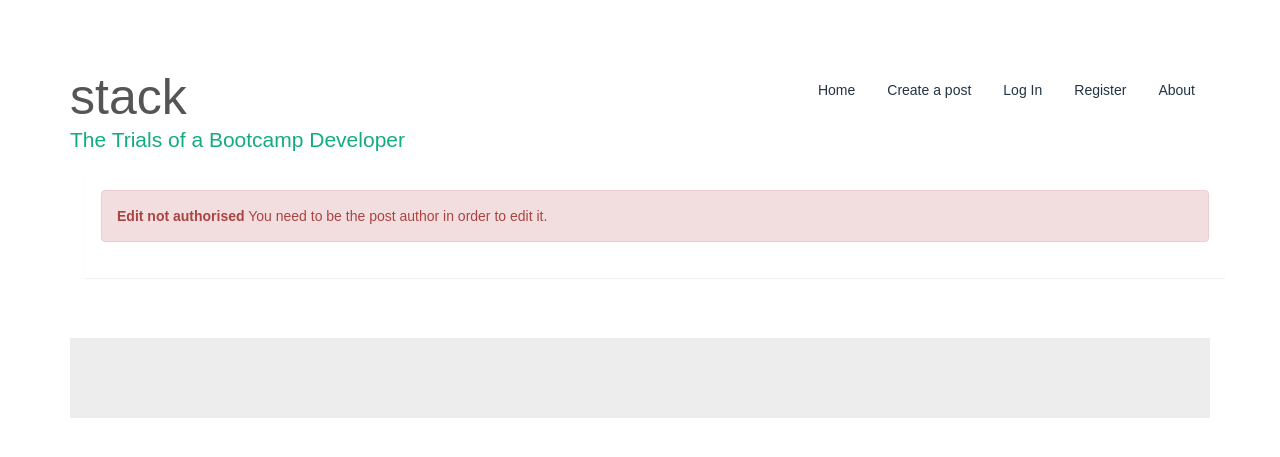
After one commit to juan-domenech/django_blog_exercise, a Django app: template templates/edit_post_alert.html in a window 1280 px wide. The commit adds this page. Shown: the top 457 px of the page. Run offline with Django 3.2, Linux system fonts and the light colour scheme; the template is opened without the code that fills it, so the values that code supplies are empty; some libraries are stand-ins or nearby versions.

Commit message:
Added post edit control only for the post author

```diff
--- a/templates/blogdetail.html
+++ b/templates/blogdetail.html
@@ -19,7 +19,8 @@
                         {% endif %}
 
                         <p>{{ post.content|linebreaks }}</p>
-                        <p><button class="btn btn-info" onclick="location.href='/blog'">Back to the Blog</button>  <button class="btn btn-warning" onclick="location.href='/post/edit/{{ post.pk }}'">Edit Post</button><p>{{ post.published_date }} | Views {{ post.views }}| <strong>Tag </strong>{{ post.tag }}</p>
+                        <p><button class="btn btn-info" onclick="location.href='/blog'">Back to the Blog</button>  <button class="btn btn-warning" onclick="location.href='/post/edit/{{ post.pk }}'">Edit Post</button>
+                        <p><p><strong>Author:</strong> {{ post.author }} | {{ post.published_date }} | <strong>Views</strong> {{ post.views }} | <strong>Tag </strong>{{ post.tag }}</p>
 
                         {% load disqus_tags %}
                         {% set_disqus_title post.title %}
--- a/templates/blogposts.html
+++ b/templates/blogposts.html
@@ -14,7 +14,8 @@
                 <div class="row">
                     <div class="col-xs-9">
                         <p>{{ post.content|truncatewords:30 }}</p>
-                        <p><button class="btn btn-default" onclick="location.href={{ post.id }}">Read More</button><p>{{ post.published_date }} | Views {{ post.views }} | <strong>Tag </strong>{{ post.tag }}</p>
+                        <p><button class="btn btn-default" onclick="location.href={{ post.id }}">Read More</button>
+                        <p><strong>Author:</strong> {{ post.author }} | {{ post.published_date }} | <strong>Views</strong> {{ post.views }} | <strong>Tag </strong>{{ post.tag }}</p>
                     </div>
                 </div>
                 <br><br>
--- /dev/null
+++ b/templates/edit_post_alert.html
@@ -0,0 +1,7 @@
+{% extends "base.html" %}
+{% load bootstrap_tags %}
+{% block content %}
+    <div class="alert alert-danger">
+      <strong>Edit not authorised</strong> You need to be the post author in order to edit it.
+    </div>
+{%  endblock %}
```
Also changed, not shown: blog/views.py (+14 -2 lines), 1 other file.
